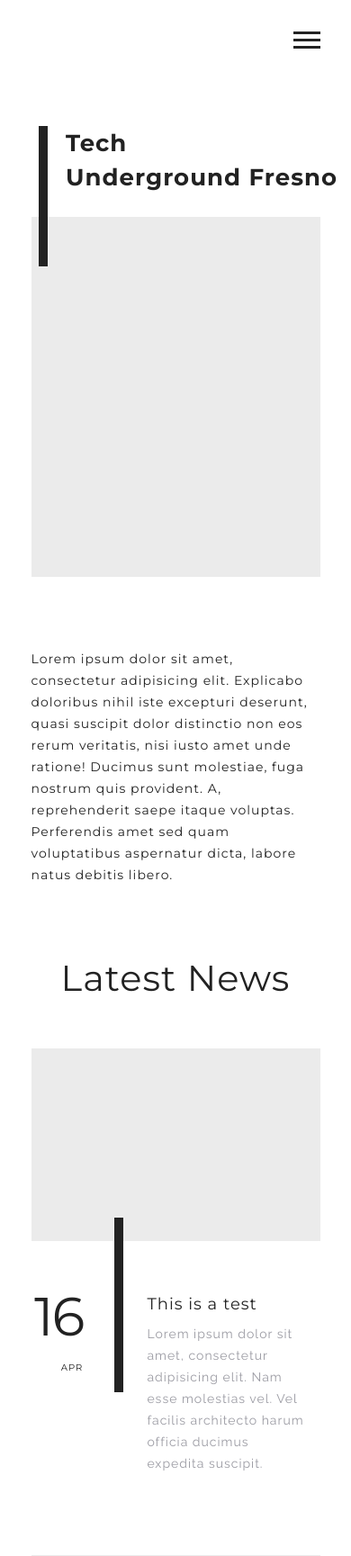
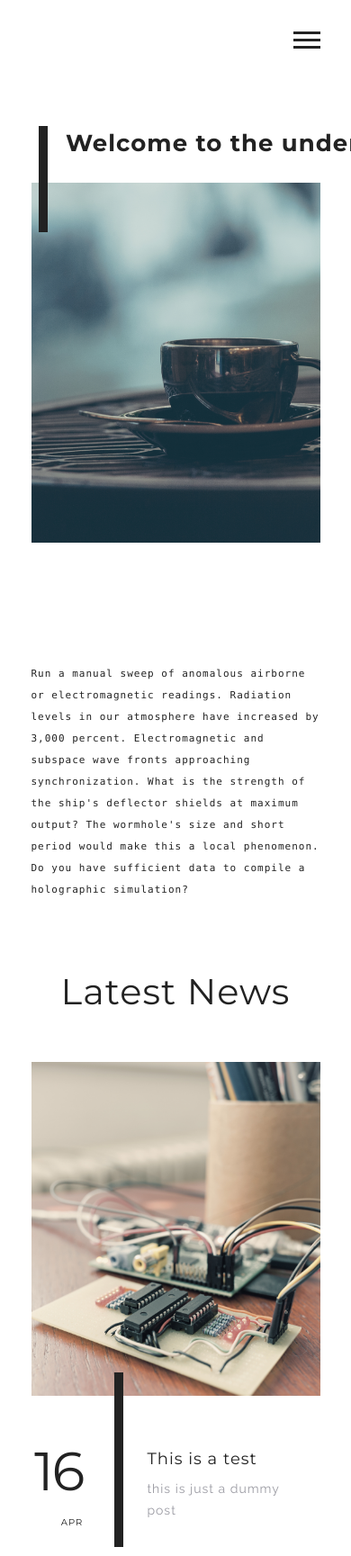
Before and after one commit to omnius45467/django_blog, a Django app: page / in a window 390 px wide; the page is wider, and only the part inside the window is pictured. Shown: the top 1729 px of that part at 90% size. Run offline with Django 3.2, Linux system fonts and the light colour scheme; data comes from the database, SQL or seed files in the repository; both versions use the stored data as it was after the commit; some libraries are stand-ins or nearby versions; some web fonts are replaced.

Commit message:
dynamic home page content

```diff
--- a/app/models.py
+++ b/app/models.py
@@ -3,6 +3,7 @@
 from django.contrib import admin
 
 from django.db import models
+
 
 class BlogPost(models.Model):
     image = models.ImageField('img', upload_to='media', default='post.jpg')
@@ -12,3 +13,22 @@
 
     def __str__(self):              # __unicode__ on Python 2
         return self.title
+
+
+class HomePage(models.Model):
+    title = models.CharField(max_length=100)
+    section_1=models.TextField()
+    section_2=models.TextField()
+    timestamp = models.DateTimeField()
+
+    def __str__(self):
+        return self.title
+
+
+class HomeImage(models.Model):
+    title = models.CharField(max_length=50)
+    image = models.ImageField('img', upload_to='media', default='post.jpg')
+    timestamp = models.DateTimeField()
+
+    def __str__(self):
+        return self.title
--- a/app/views.py
+++ b/app/views.py
@@ -3,21 +3,38 @@
 from django.shortcuts import render, get_object_or_404
 from django.utils import timezone
 from django.views import generic
-from .models import BlogPost
+from .models import BlogPost, HomePage, HomeImage
+
 
 class HomeView(generic.ListView):
     template_name = "home.html"
-    context_object_name = "latest_blog_post_list"
+    context_object_data = "blog_post"
+
+    def get_context_data(self, **kwargs):
+        ctx = super(HomeView, self).get_context_data(**kwargs)
+        ctx['blog_post'] = BlogPost.objects.all()
+        ctx['home_page'] = HomePage.objects.all()
+        ctx['home_image'] = HomeImage.objects.all()
+        return ctx
 
     def get_queryset(self):
         return BlogPost.objects.filter()
 
+
 class IndexView(generic.ListView):
    template_name = "blog.html"
-   context_object_name = "latest_blog_post_list"
+   # context_object_name = "latest_blog_post_list"
 
-   def get_queryset(self):
-       return BlogPost.objects.filter()
+   def get_context_data(self, **kwargs):
+       ctx = super(IndexView, self).get_context_data(**kwargs)
+       ctx['blog_post'] = BlogPost.objects.all()
+       ctx['home_page'] = HomePage.objects.all()
+       ctx['home_image'] = HomeImage.objects.all()
+       return ctx
+
+   # def get_queryset(self):
+   #     return BlogPost.objects.filter()
+
 
 class DetailView(generic.DetailView):
    model = BlogPost
--- a/templates/home.html
+++ b/templates/home.html
@@ -5,12 +5,18 @@
     <div id="page-content" class="home-wrap">
         <div class="container">
             <!--  Slider  -->
+            {% if home_page %}
+                {% for p in home_page %}
                     <section class="flexslider">
-                <div class="col-sm-4 title-slider"><h1 class="heading-line">Tech<br>Underground Fresno</h1></div>
+                        <div class="col-sm-4 title-slider"><h1 class="heading-line">{{ p.title }}</h1></div>
                         <div class="col-sm-8">
                             <ul class="slides">
-                        <li style="background-image:url({% static 'assets/img/slider2.jpg' %})"></li>
-                        <li style="background-image:url({% static 'assets/img/slider1.jpg' %})"></li>
+                                {% if home_image %}
+                                    {% for i in home_image %}
+                                        <li style="background-image:url({{ i.image.url }})"></li>
+                                        {#                        <li style="background-image:url({% static 'assets/img/slider1.jpg' %})"></li>#}
+                                    {% endfor %}
+                                {% endif %}
                             </ul>
                         </div>
                     </section>
@@ -19,11 +25,7 @@
                     <section id="about" class="padding-md">
                         <div class="row">
                             <di class="col-sm-12 col-md-7">
-                        <p class="heading">Lorem ipsum dolor sit amet, consectetur adipisicing elit. Explicabo doloribus
-                            nihil iste excepturi deserunt, quasi suscipit dolor distinctio non eos rerum veritatis, nisi
-                            iusto amet unde ratione! Ducimus sunt molestiae, fuga nostrum quis provident. A,
-                            reprehenderit saepe itaque voluptas. Perferendis amet sed quam voluptatibus aspernatur
-                            dicta, labore natus debitis libero.</p>
+                                <p class="heading">{{ p.section_1|safe }}</p>
                             </di>
                             {#                    <div class=" col-sm-12 col-md-4 col-md-offset-1">#}
                             {#                        <p>Hello, we are valno, lorem ipsum dolor sit amet, consectetur adipisicing elit. Impedit#}
@@ -31,6 +33,8 @@
                             {#                    </div>#}
                         </div>
                     </section>
+                {% endfor %}
+            {% endif %}
             <!--  END About  -->
             <!--  News  -->
             <section id="news" class="padding-md">
@@ -39,11 +43,11 @@
                         Latest News
                     </h2>
 
-                    {% if latest_blog_post_list %}
-      {% for q in latest_blog_post_list %}
+                    {% if blog_post %}
+                        {% for q in blog_post %}
                             <article class="col-md-4">
                                 <a href="#">
-                                <img src="{% static 'assets/img/news1b.jpg' %}" alt="">
+                                    <img src="{{ q.image.url }}" alt="">
                                 </a>
                                 <div class="row">
                                     <div class="col-xs-3 news-date">
@@ -52,9 +56,11 @@
                                     </div>
                                     <div class="col-xs-6 col-xs-offset-2 news-content">
                                         <h2 class="title"><a href="{% url 'app:detail' q.id %}">{{ q.title }}</a></h2>
-                                    <a href="{% url 'app:detail' q.id %}"><p class="excerpt">Lorem ipsum dolor sit amet, consectetur adipisicing
-                                        elit. Nam esse molestias vel. Vel facilis architecto harum officia ducimus
-                                        expedita suscipit.</p></a>
+                                        <a href="{% url 'app:detail' q.id %}">
+                                            <p class="excerpt">
+                                                {{ q.body|truncatewords:22|safe }}
+                                            </p>
+                                        </a>
                                     </div>
                                 </div>
                             </article>
```
Also changed, not shown: app/admin.py (+13 -2 lines), app/migrations/0007_homeimage_homepage.py (added), db.sqlite3, mysite/media/media/Dollarphotoclub_102707733.jpg (added), mysite/media/media/Dollarphotoclub_102707733_wuet13j.jpg (added), mysite/media/media/Dollarphotoclub_97826285.jpg (added), 8 other files. Lines whose indentation alone changed are shown as unchanged.
